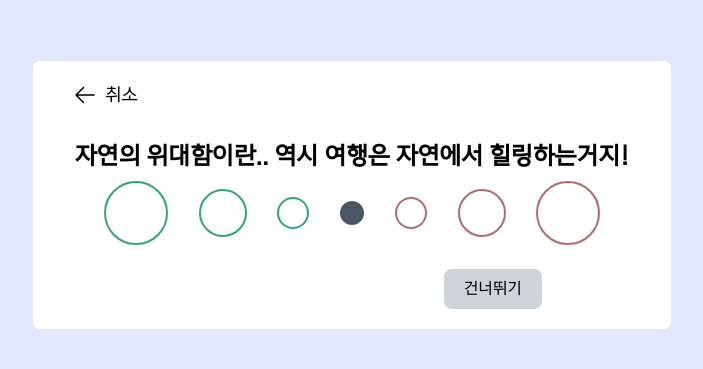
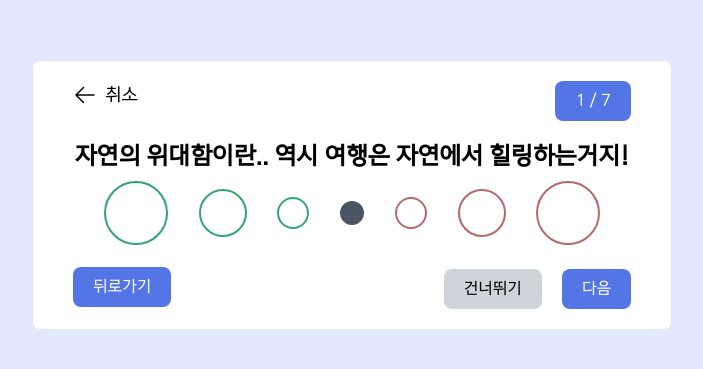
Before and after one commit to KTB-15/TripPopFrontend, a React (Vite) app: page /survey in a window 1280 px wide. Shown: the part 205-574 px from the top of the page, without its empty margins (288-991 px from the left). Built offline with nearby package versions, Linux system fonts and the light colour scheme; no server answers.

Commit message:
refactor: remove deprecated style

```diff
--- a/src/components/survey/SurveyCardFooter.tsx
+++ b/src/components/survey/SurveyCardFooter.tsx
@@ -43,11 +43,7 @@ const SurveyCardFooter = () => {
   const isLastQuestion = progress === QUESTIONS.length - 1;
   return (
     <div className="flex w-full items-center justify-between space-y-1">
-      <BaseButton
-        buttonName="뒤로가기"
-        onClick={handlePrev}
-        className="base-btn bg-blue-survey-btn hover:bg-blue-dark"
-      />
+      <BaseButton buttonName="뒤로가기" onClick={handlePrev} className="base-btn bg-blue-light hover:bg-blue-dark" />
       <div className="flex items-center justify-center space-x-5">
         <BaseButton
           buttonName="건너뛰기"
@@ -57,7 +53,7 @@ const SurveyCardFooter = () => {
         <BaseButton
           buttonName={isPending ? '등록 중...' : isLastQuestion ? '완료' : '다음'}
           onClick={handleNext}
-          className="base-btn bg-blue-survey-btn hover:bg-blue-dark"
+          className="base-btn bg-blue-light hover:bg-blue-dark"
         />
       </div>
     </div>
--- a/src/components/survey/SurveyCardHeader.tsx
+++ b/src/components/survey/SurveyCardHeader.tsx
@@ -24,7 +24,7 @@ const SurveyCardHeader = ({ progress }: SurveyCardHeaderProps) => {
       <BaseButton
         disabled={true}
         buttonName={`${progress} / ${QUESTIONS.length - 1}`}
-        className={'base-btn bg-blue-survey-btn'}></BaseButton>
+        className={'base-btn bg-blue-light'}></BaseButton>
       {/* 진행도 표시 */}
     </div>
   );
```
